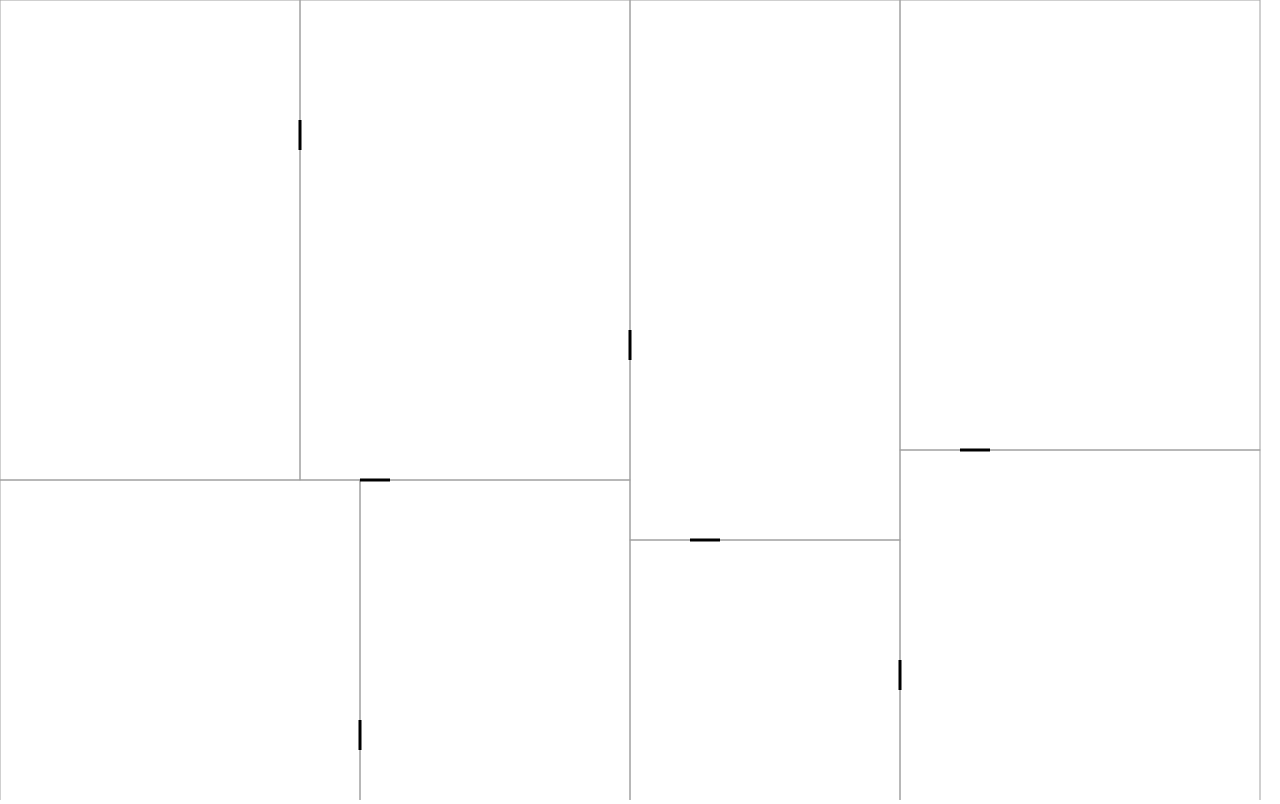
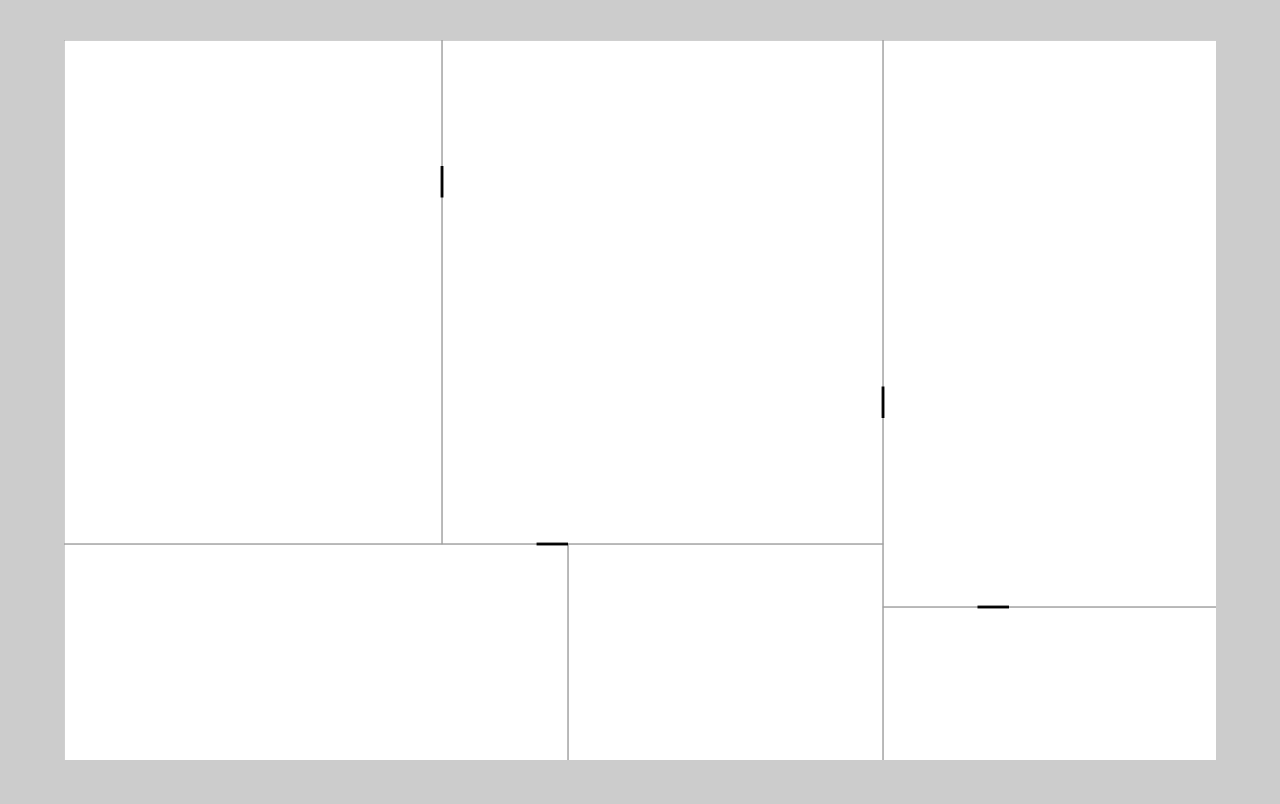
Before and after one commit to BartoszSadowski/DungeonGenerator, a plain HTML site: page index.html in a window 1280 px wide. Drawn offline with Linux system fonts and the light colour scheme.

Commit message:
Dungeon cenetered

```diff
--- a/main.js
+++ b/main.js
@@ -248,7 +248,7 @@ class Dungeon extends Room {
 })({
     divisable: new Dimensions(20, 20),
     minDimension: new Dimensions(4, 4),
-    dungeonPoint: new Point(42, 30),
+    dungeonPoint: new Point(54, 30),
     canvasDimensions: new Dimensions(document.body.clientWidth, document.body.clientHeight),
-    scale: 30
+    scale: 35
 });
--- a/style.css
+++ b/style.css
@@ -5,9 +5,18 @@ html {
 body {
     margin: 0;
     height: 100%;
+    background-color: #ccc;
 }
 
 .canvas {
-    height: 100%;
-    width: 100%;
+    height: 90%;
+    width: 90%;
+    display: block;
+    position: absolute;
+    margin: auto;
+    background-color: #fff;
+    top: 0;
+    right: 0;
+    left: 0;
+    bottom: 0;
 }
```
